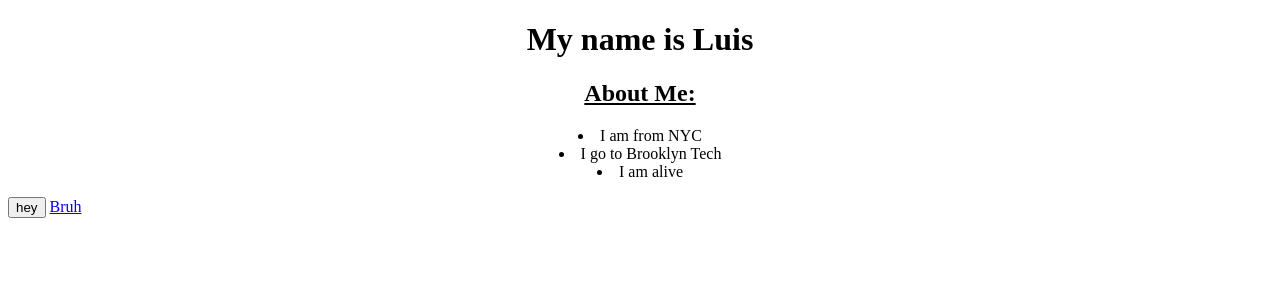
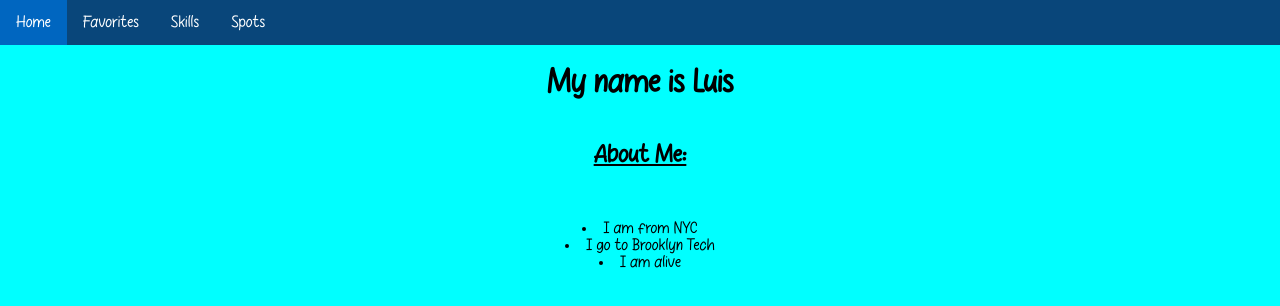
Before and after one commit to LuisSarmiento111/HTML-Static-Project, a plain HTML site: page Static Website/index.html in a window 1280 px wide. Drawn offline with Linux system fonts and the light colour scheme.

Commit message:
Add files via upload

```diff
--- a/Static Website/index.html
+++ b/Static Website/index.html
@@ -1,18 +1,23 @@
 <!DOCTYPE html>
 <html lang="en">
+
 <head>
+
+    <link rel="stylesheet" href="stylesheet.css">
+
     <meta charset="UTF-8">
     <meta http-equiv="X-UA-Compatible" content="IE=edge">
     <meta name="viewport" content="width=device-width, initial-scale=1.0">
-    <title>Document</title>
+    <title>HomePage</title>
 </head>
-<style>
-    h1 {text-align: center;}
-    h2 {size: h4; text-align: center; text-decoration-line: underline;}
-    p {text-align: center;}
-    li {text-align: center;}
-</style>
-<body>
+
+<body style="margin: 0;">
+    <ul>
+        <li><a class="active" href="home.html">Home</a></li>
+        <li><a href="favorites.html">Favorites</a></li>
+        <li><a href="skills.html">Skills</a></li>
+        <li><a href="spots.html">Spots</a></li>
+    </ul>
     <h1> My name is Luis</h1>
     <h2> About Me: </h2>
     <p>
@@ -20,7 +25,6 @@
         <li>I go to Brooklyn Tech</li>
         <li>I am alive</li>
     </p>
-    <button> hey</button>
-    <a href = "file:///C:/Users/BT_5E7_07/Desktop/Static%20Website/favorite.html"> Bruh</a>
 </body>
+
 </html>
--- /dev/null
+++ b/Static Website/stylesheet.css
@@ -0,0 +1,67 @@
+@font-face {
+  font-family: Sunday Pizza;
+  src: url("fonts/Sunday Pizza.ttf");
+}
+
+h1 {
+  text-align: center;
+}
+
+h2 {
+  size: h4;
+  text-align: center;
+  text-decoration-line: underline;
+}
+
+p {
+  text-align: center;
+}
+
+li {
+  text-align: center;
+}
+
+html {
+  font-family: Sunday Pizza;
+}
+
+ul {
+  list-style-type: none;
+  margin: 0;
+  padding: 0;
+  overflow: hidden;
+  background-color: #09467a;
+}
+
+li {
+  float: left;
+}
+
+li a {
+  display: block;
+  color: white;
+  text-align: center;
+  padding: 14px 16px;
+  text-decoration: none;
+}
+
+li a:hover {
+  background-color: #0066c0;
+}
+
+.div_content {
+  margin: 8px;
+}
+
+body {
+  display: flex;
+  flex-direction: column;
+  min-height: 100vh;
+  background-color: aqua;
+}
+
+footer {
+  margin-top: auto;
+  background-color: #013969;
+  color: aliceblue;
+}
```
Also changed, not shown: Static Website/fonts/Sunday Pizza.ttf (added).
